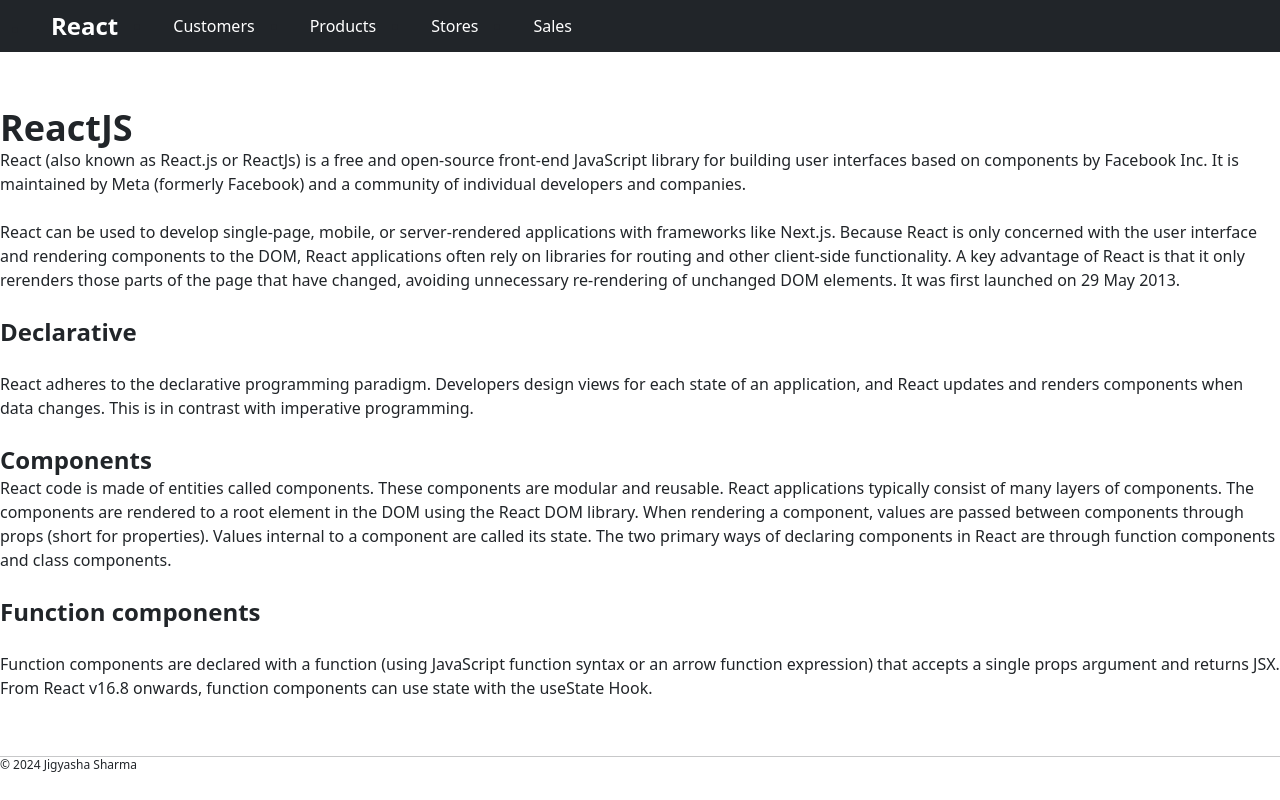
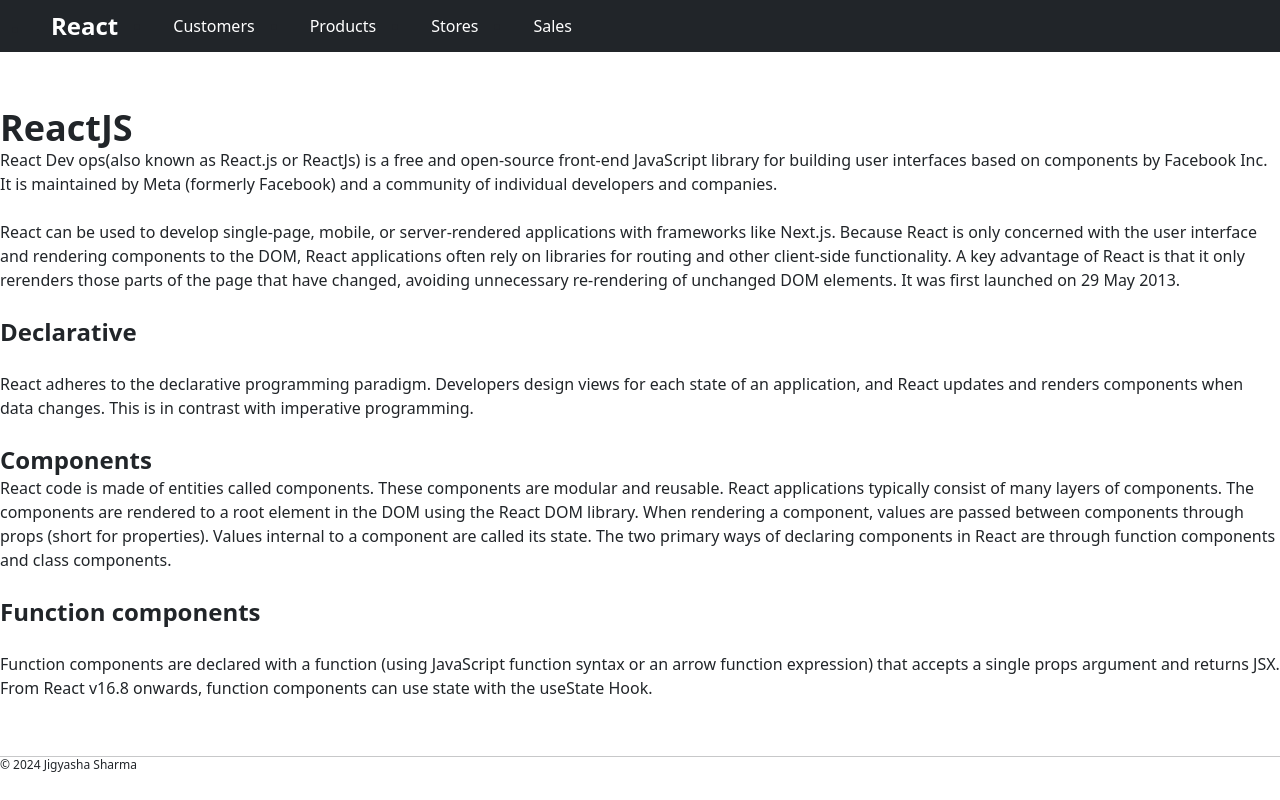
Before and after one commit to JigyashaSharma/OnboardingFinal, a React (Vite) app in the folder sdonboarding.client/: page / in a window 1280 px wide. Built offline with nearby package versions, Linux system fonts and the light colour scheme.

Commit message:
Check the devops pipeline working.

```diff
--- a/sdonboarding.client/src/pages/Home.jsx
+++ b/sdonboarding.client/src/pages/Home.jsx
@@ -9,7 +9,7 @@
         <div className="mx-auto">
             <div>
                 <h1 className="text-4xl font-bold">ReactJS</h1>
-                <p>React (also known as React.js or ReactJs) is a free and open-source front-end JavaScript library for building user interfaces based on components by Facebook Inc. It is maintained by Meta (formerly Facebook) and a community of individual developers and companies.
+                <p>React Dev ops(also known as React.js or ReactJs) is a free and open-source front-end JavaScript library for building user interfaces based on components by Facebook Inc. It is maintained by Meta (formerly Facebook) and a community of individual developers and companies.
                 </p>
 
                 <br />
```
